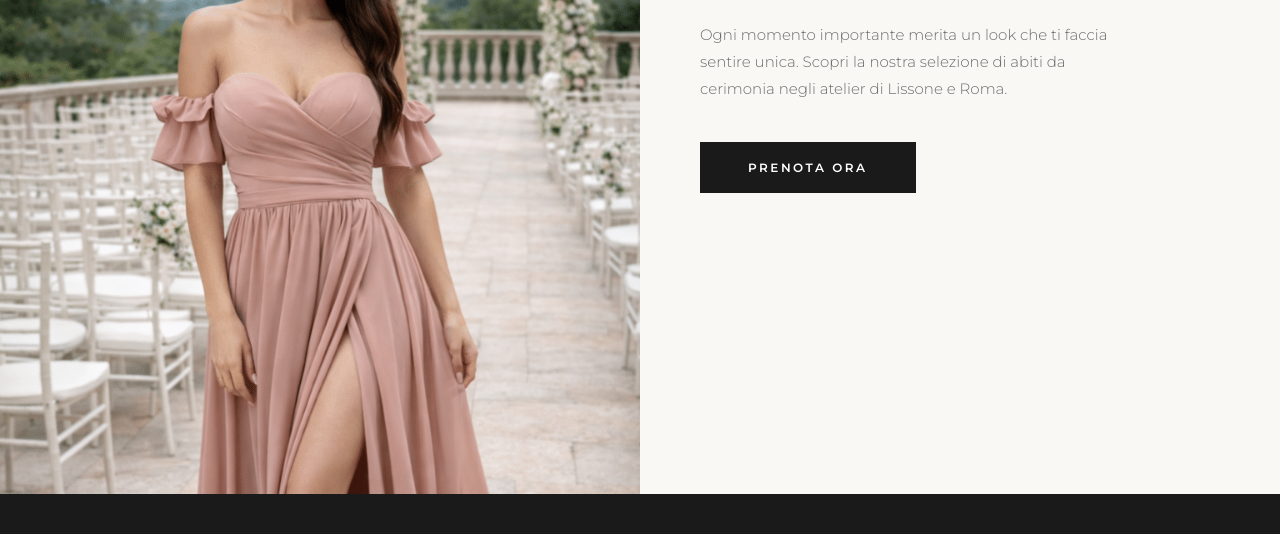
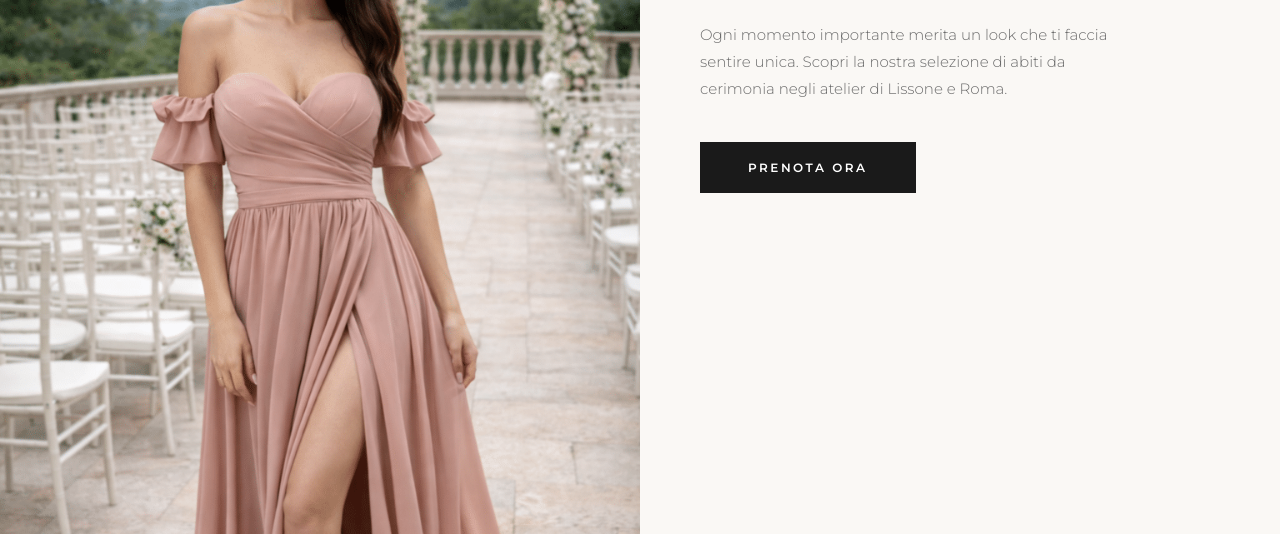
Before and after one commit to talosagente/sposae-landing-cerimonia, a plain HTML site: page index.html in a window 1280 px wide. Shown: the part 266-800 px from the top of the page. Drawn offline with nearby package versions, Linux system fonts and the light colour scheme.

Commit message:
hero: contain image per mostrare figura quasi intera

```diff
--- a/index.html
+++ b/index.html
@@ -68,11 +68,10 @@
       margin-top: 60px;
       display: grid;
       grid-template-columns: 1fr 1fr;
-      height: calc(100vh - 60px);
-      max-height: 700px;
+      min-height: calc(100vh - 60px);
     }
     .hero-image { position: relative; overflow: hidden; }
-    .hero-image img { width: 100%; height: 100%; object-fit: cover; object-position: top; }
+    .hero-image img { width: 100%; height: 100%; object-fit: contain; object-position: top; background: var(--cream); }
     .hero-content {
       display: flex;
       flex-direction: column;
```
